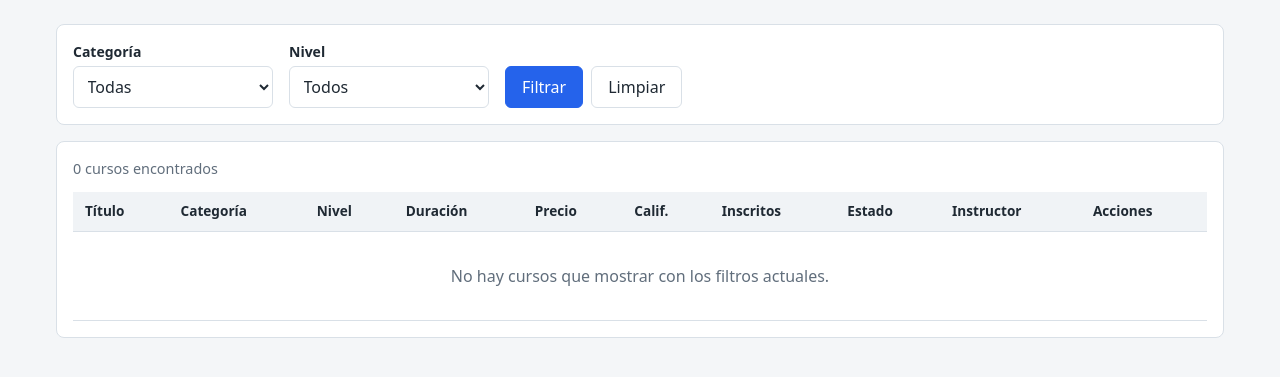
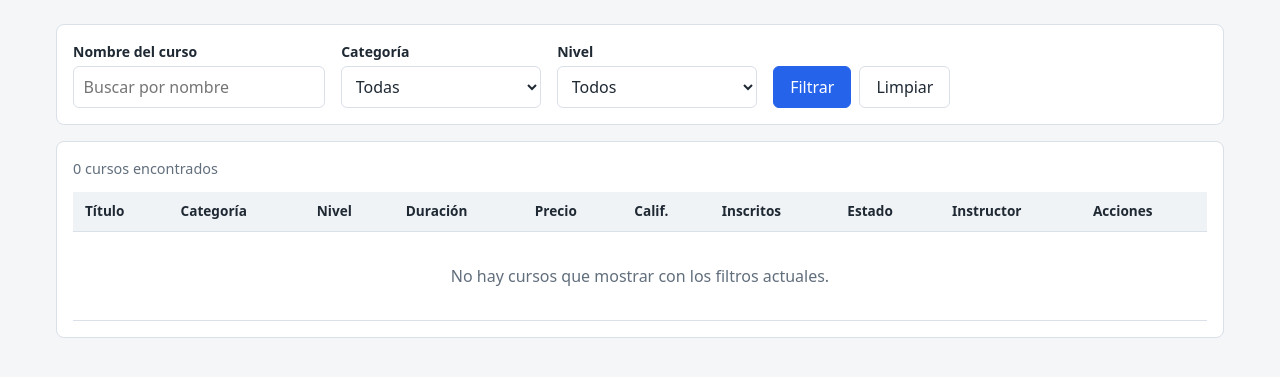
Before and after one commit to Marcos-MTZ/Plataforma-Cursos, a Spring Boot app: page / in a window 1280 px wide. Shown: the part 75-452 px from the top of the page. Run offline with Spring Boot 4, Linux system fonts and the light colour scheme; data that the repository does not hold is empty.

Commit message:
Update general

```diff
--- a/api/src/main/java/com/plataformacursos/api/repository/CursoRepository.java
+++ b/api/src/main/java/com/plataformacursos/api/repository/CursoRepository.java
@@ -4,8 +4,6 @@ import com.plataformacursos.api.model.Curso;
 import org.springframework.data.mongodb.repository.MongoRepository;
 
 import java.util.List;
-
-/*Acceso a la coleccion cursos. Los metodos se convierten en consultas a partir de su nombre.*/
 
 public interface CursoRepository extends MongoRepository<Curso, String>{
     List<Curso> findByCategoriaIgnoreCase(String categoria);
--- a/api/src/main/java/com/plataformacursos/api/service/CursoService.java
+++ b/api/src/main/java/com/plataformacursos/api/service/CursoService.java
@@ -10,7 +10,6 @@ import org.springframework.util.StringUtils;
 import java.util.ArrayList;
 import java.util.List;
 
-/** Lógica del CRUD de cursos: apoya en los métodos de Spring Data y agrega solo las reglas necesarias. */
 @Service
 @RequiredArgsConstructor
 public class CursoService {
--- a/api/src/main/resources/static/index.html
+++ b/api/src/main/resources/static/index.html
@@ -17,6 +17,14 @@
     <!-- Filtros -->
     <section class="panel">
         <form id="form-filtros" class="filtros">
+            <div class="campo">
+                <label for="filtro-titulo">Nombre del curso</label>
+                <input
+                        type="search"
+                        id="filtro-titulo"
+                        placeholder="Buscar por nombre"
+                >
+            </div>
             <div class="campo">
                 <label for="filtro-categoria">Categoría</label>
                 <select id="filtro-categoria">
--- a/api/src/main/resources/static/js/app.js
+++ b/api/src/main/resources/static/js/app.js
@@ -7,6 +7,7 @@ const tabla = $("tabla-cursos");
 const contador = $("contador");
 const mensaje = $("mensaje");
 const formFiltros = $("form-filtros");
+const filtroTitulo = $("filtro-titulo");
 const filtroCategoria = $("filtro-categoria");
 const filtroNivel = $("filtro-nivel");
 const listaCategorias = $("lista-categorias");
@@ -63,11 +64,29 @@ function mostrarMensaje(texto, tipo = "exito") {
 async function cargarCursos() {
     const categoria = filtroCategoria.value;
     const nivel = filtroNivel.value;
+    const tituloBuscado = filtroTitulo.value
+        .trim()
+        .normalize("NFD")
+        .replace(/[\u0300-\u036f]/g, "")
+        .toLocaleLowerCase("es-MX");
+
     try {
         const cursos = categoria || nivel
             ? await cursosApi.filtrar(categoria, nivel)
             : await cursosApi.listar();
-        renderizarTabla(cursos);
+
+        const cursosFiltrados = tituloBuscado
+            ? cursos.filter((curso) => {
+                const titulo = (curso.titulo ?? "")
+                    .normalize("NFD")
+                    .replace(/[\u0300-\u036f]/g, "")
+                    .toLocaleLowerCase("es-MX");
+
+                return titulo.includes(tituloBuscado);
+            })
+            : cursos;
+
+        renderizarTabla(cursosFiltrados);
     } catch (error) {
         mostrarMensaje(error.message, "error");
     }
@@ -301,6 +320,7 @@ async function eliminarCurso(curso) {
 $("btn-nuevo").addEventListener("click", () => abrirFormulario());
 $("btn-cancelar").addEventListener("click", () => dialogo.close());
 $("btn-limpiar").addEventListener("click", () => {
+    filtroTitulo.value = "";
     filtroCategoria.value = "";
     filtroNivel.value = "";
     cargarCursos();
```
Also changed, not shown: 8 other files.
